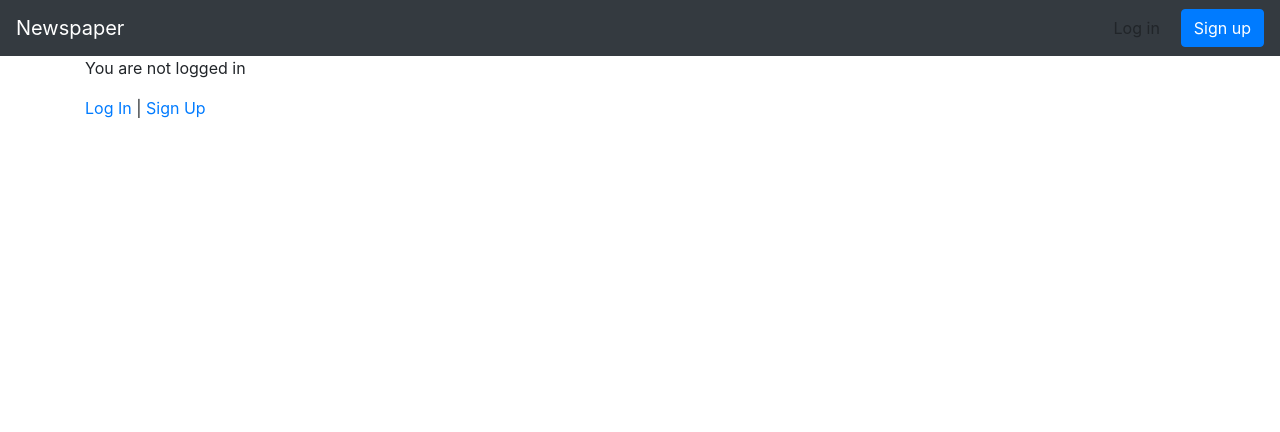
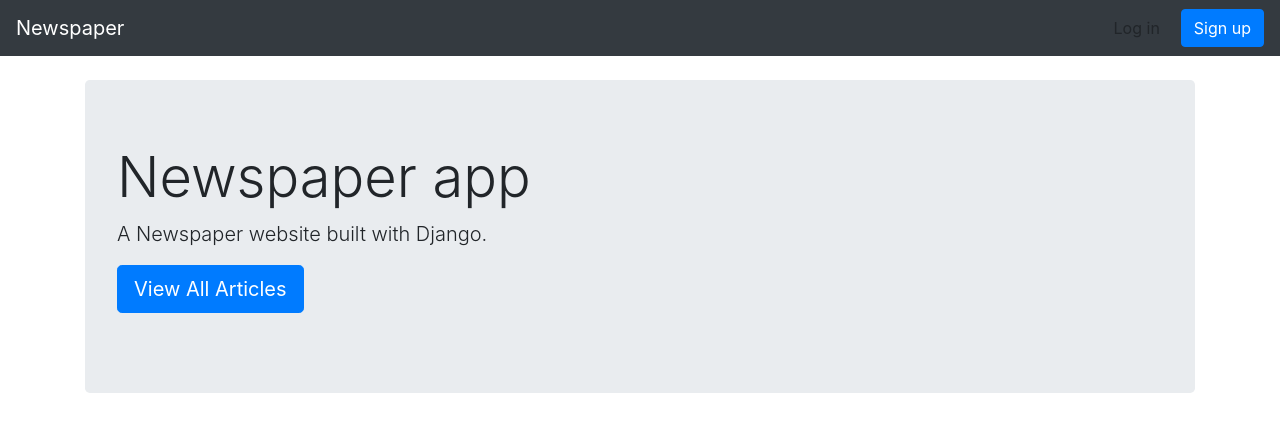
Before and after one commit to Alhrafas/Newspapaer-update-app, a Django app: page / in a window 1280 px wide. Shown: the top 432 px of the page. Run offline with Django 4.2, Linux system fonts and the light colour scheme.

Commit message:
initila commit

```diff
--- a/accounts/templates/home.html
+++ b/accounts/templates/home.html
@@ -1,15 +1,12 @@
 {% extends 'base.html' %}
-
 {% block title %}Home{% endblock title %}
-
 {% block content %}
-{% if user.is_authenticated %}
-      Hi {{ user.username }} You are {{ user.age }} years old.
-      <p><a href="{% url 'logout' %}">Log Out</a></p>
-
-{% else %}
-      <p>You are not logged in</p>
-      <a href="{% url 'login' %}">Log In</a> |
-      <a href="{% url 'signup' %}">Sign Up</a>
-{% endif %}
-{% endblock content%}
+      <br/>
+            <div class="jumbotron">
+                  <h1 class="display-4">Newspaper app</h1>
+                  <p class="lead">A Newspaper website built with Django.</p>
+                  <p class="lead">
+                  <a class="btn btn-primary btn-lg" href="{% url 'article_list' %}" role="button">View All Articles</a>
+                  </p>
+            </div>
+{% endblock content %}
--- a/articles/templates/article_list.html
+++ b/articles/templates/article_list.html
@@ -21,8 +21,12 @@
                         {{ article.body }}
                   </div>
 
+                  {% comment %} <div class="card-footer text-center text-muted">
+                        <a href="#">Edit</a> | <a href="#">Delete</a>
+                  </div> {% endcomment %}
                   <div class="card-footer text-center text-muted">
-                        <a href="#">Edit</a> | <a href="#">Delete</a>
+                        <a href="{% url 'article_edit' article.pk %}">Edit</a> |
+                        <a href="{% url 'article_delete' article.pk %}">Delete</a>
                   </div>
 
             </div>
```
Also changed, not shown: articles/templates/article_delete.html (added, +10 -0 lines), articles/templates/article_edit.html (added, +10 -0 lines).
